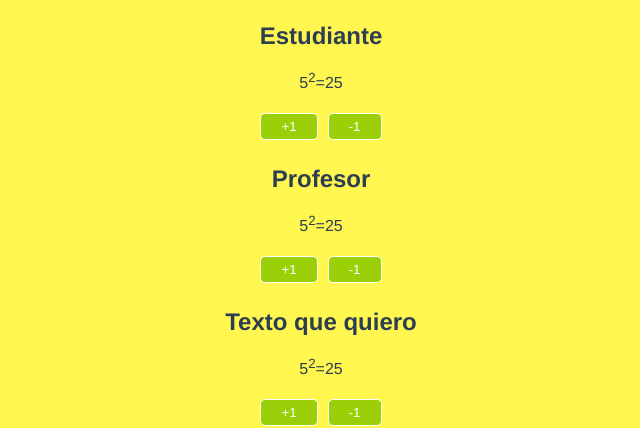
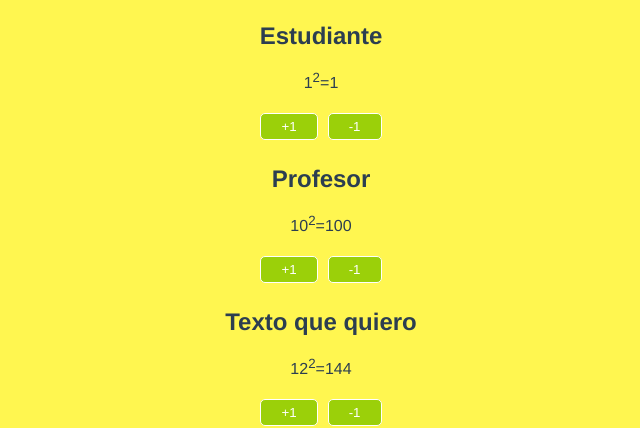
Before and after one commit to DillanColoma/pw_vue_u2_p6_dc, a Vue app: page / in a window 1280 px wide. Shown: the part 262-690 px from the top of the page, without its empty margins (319-959 px from the left). Built offline with nearby package versions, Linux system fonts and the light colour scheme.

Commit message:
Taller 18 parte 1

```diff
--- a/src/App.vue
+++ b/src/App.vue
@@ -1,9 +1,9 @@
 <template>
 
   <img src="./assets/logo.png" alt="NONE">
-  <Contador titulo="Estudiante"/>   <!---[3]-->
-  <Contador titulo="Profesor"/>
-  <Contador />
+  <Contador titulo="Estudiante" :num="1"/>   <!---[3]-->
+  <Contador titulo="Profesor" />
+  <Contador :num="calcularValor()"/>
 
 
 
@@ -19,6 +19,11 @@
     components: {
       Contador  /*[2]*/
 
+    },
+    methods:{
+      calcularValor(){
+        return 10+2;
+      }
     }
   }
   </script>
--- a/src/components/Contador.vue
+++ b/src/components/Contador.vue
@@ -20,11 +20,24 @@
   }*/
   export default{
 
-    props:["titulo","propN"],
+    //props:["titulo","num"], Forma básica de declarar un prop.
+    props:{
+      titulo:  String,
+      num: {
+        type: Number,
+        required:false, //Este siempre va
+        default:10,
+        validator(value){
+          ///////Toda la porgramación
+          return  value>0;
+
+        }
+      }
+    },
     data(){
       return{
         /*propiedades reactivas*/
-        numero:5,
+        numero:this.num,
       };
     },
     methods:{
```
Also changed, not shown: src/components/Pregunta.vue (added).
